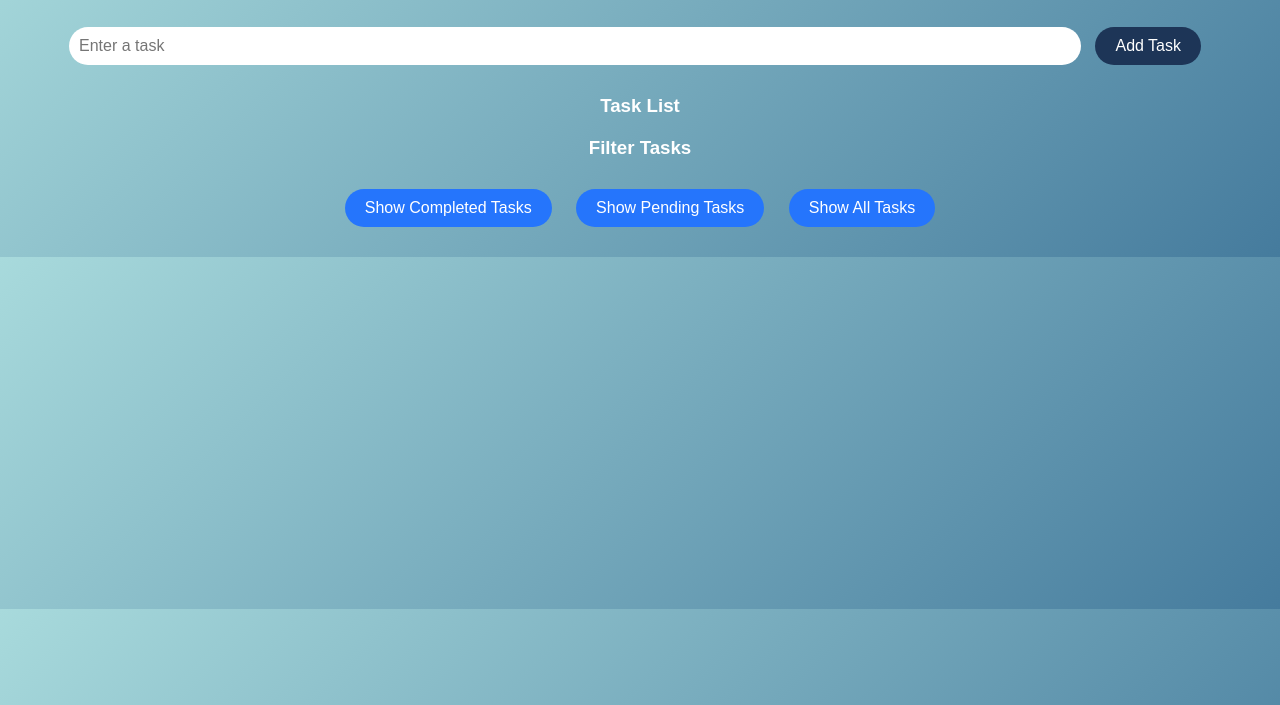
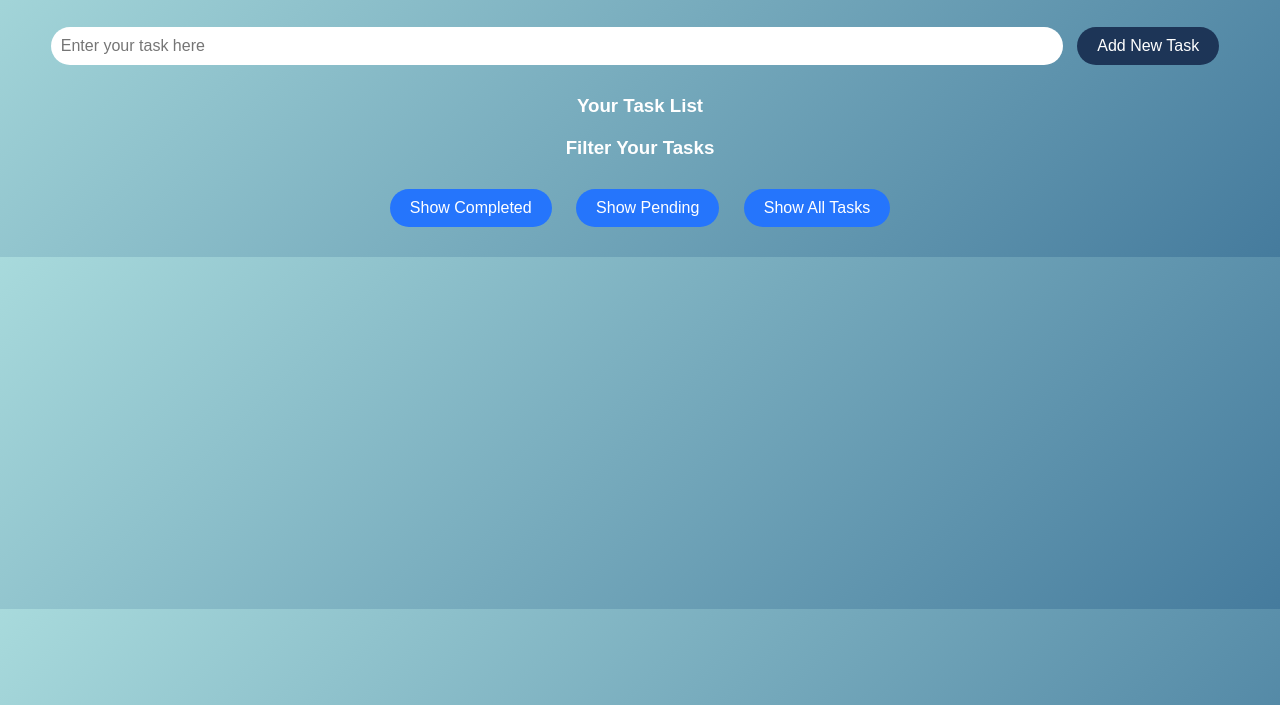
Before and after one commit to Jerry0019/mini-task-manager-app, a plain HTML site: page index.html in a window 1280 px wide. Shown: the part 95-800 px from the top of the page. Drawn offline with Linux system fonts and the light colour scheme.

Commit message:
Update index.html

```diff
--- a/index.html
+++ b/index.html
@@ -3,22 +3,22 @@
 <head>
   <meta charset="UTF-8">
   <meta name="viewport" content="width=device-width, initial-scale=1.0">
-  <title>Task Manager</title>
+  <title>Task List Manager</title> <!-- Changed title -->
   <link rel="stylesheet" href="styles.css">
 </head>
 <body>
   <h1>Task Manager</h1>
   <div>
-    <input type="text" id="taskInput" placeholder="Enter a task" />
-    <button id="addTaskBtn">Add Task</button>
+    <input type="text" id="taskInput" placeholder="Enter your task here" /> <!-- Updated placeholder -->
+    <button id="addTaskBtn">Add New Task</button> <!-- Updated button text -->
   </div>
 
-  <h3>Task List</h3>
+  <h3>Your Task List</h3> <!-- Updated heading -->
   <ul id="taskList"></ul>
 
-  <h3>Filter Tasks</h3>
-  <button id="filterCompleted">Show Completed Tasks</button>
-  <button id="filterPending">Show Pending Tasks</button>
+  <h3>Filter Your Tasks</h3> <!-- Updated heading -->
+  <button id="filterCompleted">Show Completed</button> <!-- Updated button text -->
+  <button id="filterPending">Show Pending</button>
   <button id="showAll">Show All Tasks</button>
 
   <script type="module" src="main.js"></script>
```
